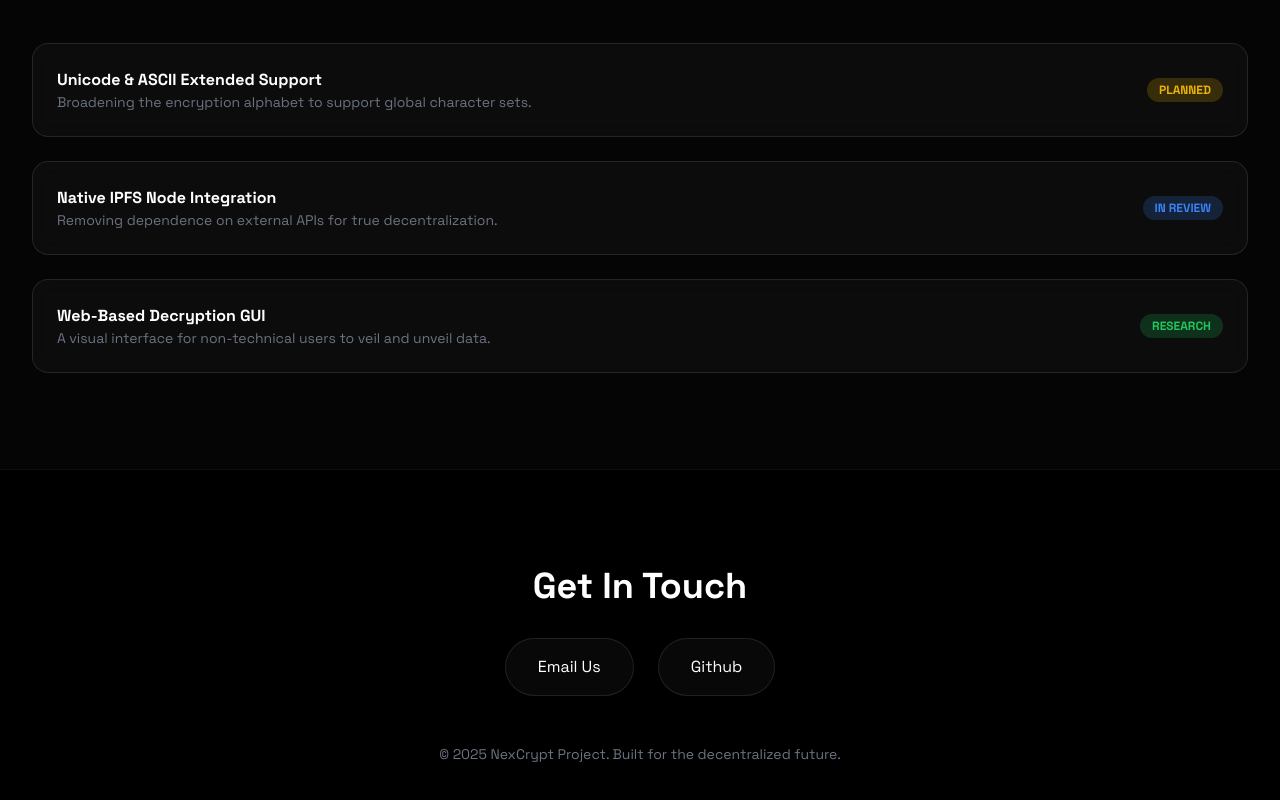
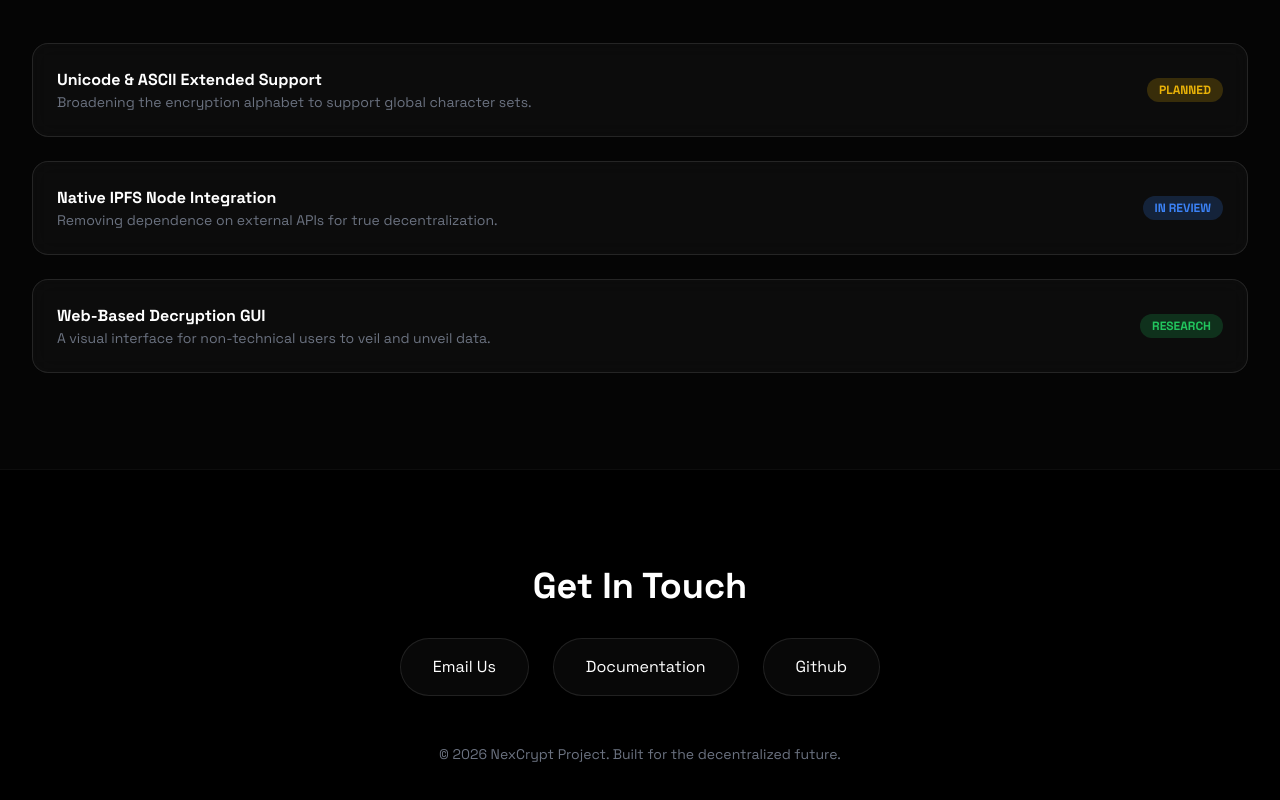
Before and after one commit to BeyondSpace1/NexCrypt, a website: page index.html in a window 1280 px wide. Shown: the part 2733-3533 px from the top of the page. Drawn offline with nearby package versions, Linux system fonts and the light colour scheme.

Commit message:
Updated page

```diff
--- a/index.html
+++ b/index.html
@@ -215,11 +215,11 @@
         <div class="max-w-4xl mx-auto text-center">
             <h2 class="text-4xl font-bold mb-8">Get In Touch</h2>
             <div class="flex flex-wrap justify-center gap-6">
-                <a href="mailto:kumarsutikshan.1@gmail.com" class="glass-card px-8 py-4 rounded-full hover:bg-purple-600 transition-colors">Email Us</a>
-                <!-- <a href="#" class="glass-card px-8 py-4 rounded-full hover:bg-indigo-600 transition-colors">Documentation</a> -->
+                <a href="mailto:contact@beyondspace.io" class="glass-card px-8 py-4 rounded-full hover:bg-purple-600 transition-colors">Email Us</a>
+                <a href="#" class="glass-card px-8 py-4 rounded-full hover:bg-indigo-600 transition-colors">Documentation</a>
                 <a href="https://github.com/BeyondSpace1/NexCrypt" class="glass-card px-8 py-4 rounded-full hover:bg-gray-700 transition-colors">Github</a>
             </div>
-            <p class="mt-12 text-gray-500 text-sm">© 2025 NexCrypt Project. Built for the decentralized future.</p>
+            <p class="mt-12 text-gray-500 text-sm">© 2026 NexCrypt Project. Built for the decentralized future.</p>
         </div>
     </section>
 
```
